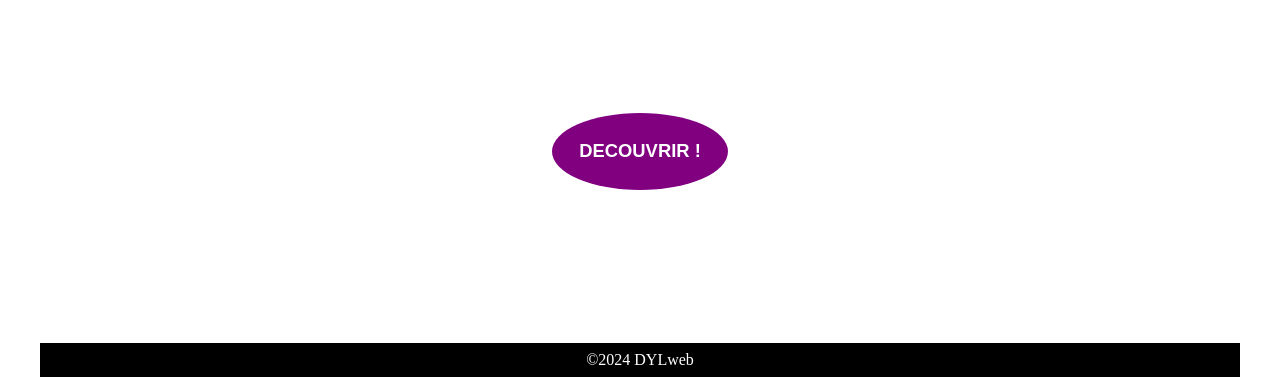
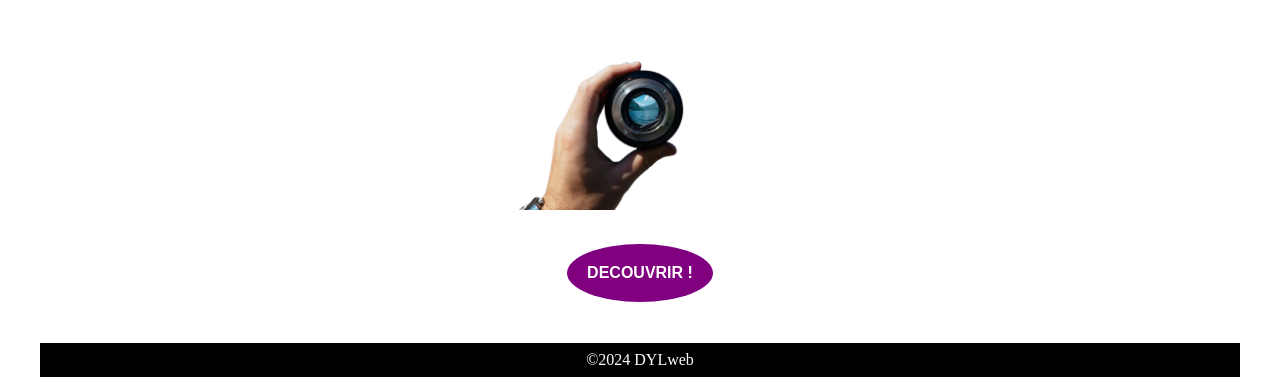
Before and after one commit to Dylhunt46/Dyltools, a plain HTML site: page index.html in a window 1280 px wide. Shown: the part 423-800 px from the top of the page. Drawn offline with Linux system fonts and the light colour scheme.

Commit message:
Add img & Button Hover

```diff
--- a/index.html
+++ b/index.html
@@ -12,8 +12,9 @@
     <header>DYLtools</header>
     <main>
         <h1>Supprimer l' arrière plan d'une image en 1 clic !</h1>
+        <img src="/imgs/rbg1.jpg" alt="Image d'origine">
         <p>Outil simple et gratuit</p>
-
+        <img src="/imgs/rbg3.png" alt="Image sans background">
         <a href="https://www.remove.bg/r/i7duXwmzn6sqNp6fw2rPyu2N?locale=fr"><button>DECOUVRIR !</button></a>
 
     </main>
--- a/style.css
+++ b/style.css
@@ -36,6 +36,12 @@ a {
     text-decoration: none;
 }
 
+img {
+    max-width: 100%;
+    height: 25vh;
+    margin-bottom: 0.5rem;
+}
+
 p {
     font-size: 2rem;
 }
@@ -45,8 +51,12 @@ button {
     background: purple;
     color: #fff;
     font-weight: bold;
-    font-size: 1.15rem;
-    padding: 1.5em;
+    font-size: 1rem;
+    padding: 1.25em;
     border: none;
     border-radius: 50%;
 }
+
+button:hover {
+    background: #000;
+}
```
Also changed, not shown: imgs/rbg1.jpg (added), imgs/rbg2.png (added), imgs/rbg3.png (added).
